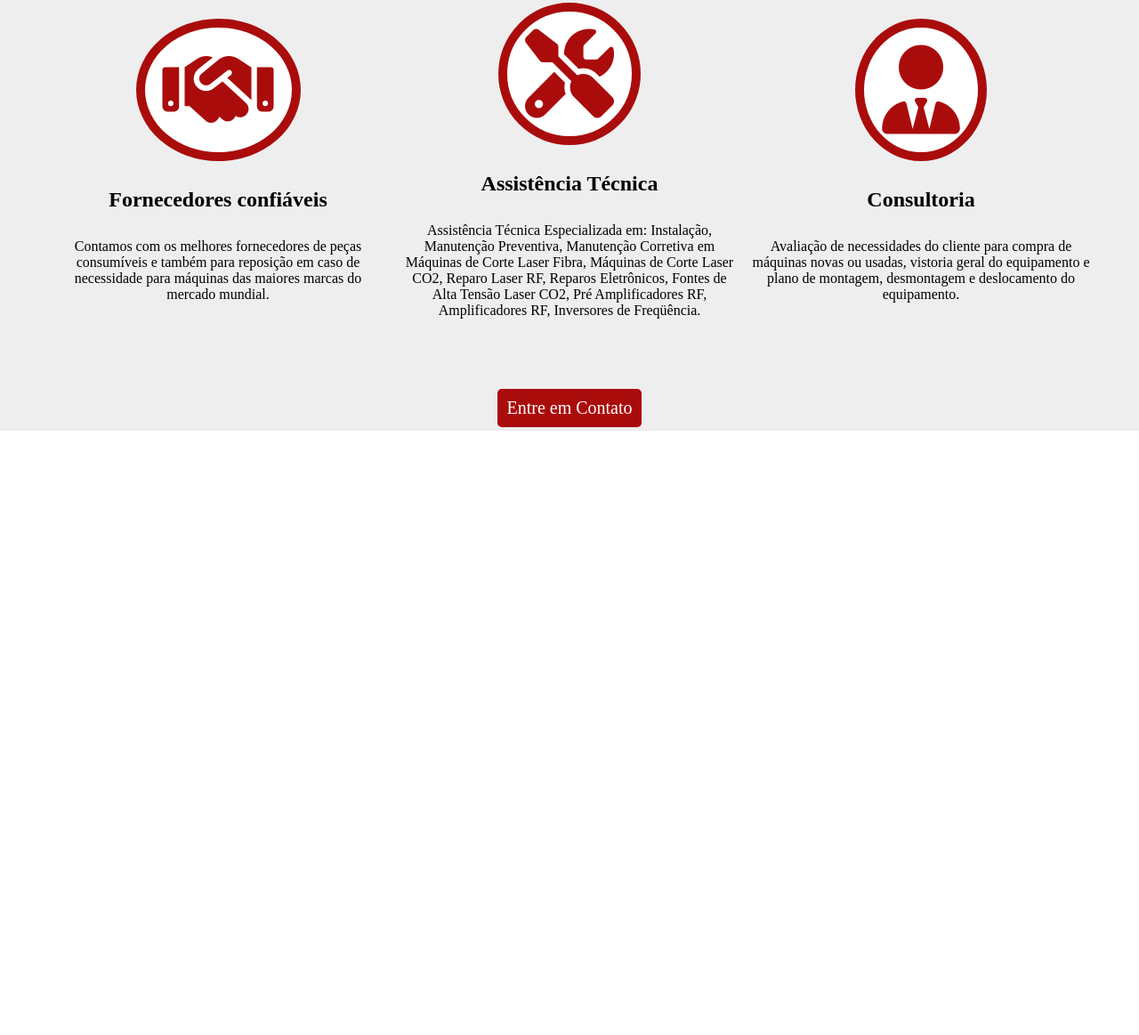
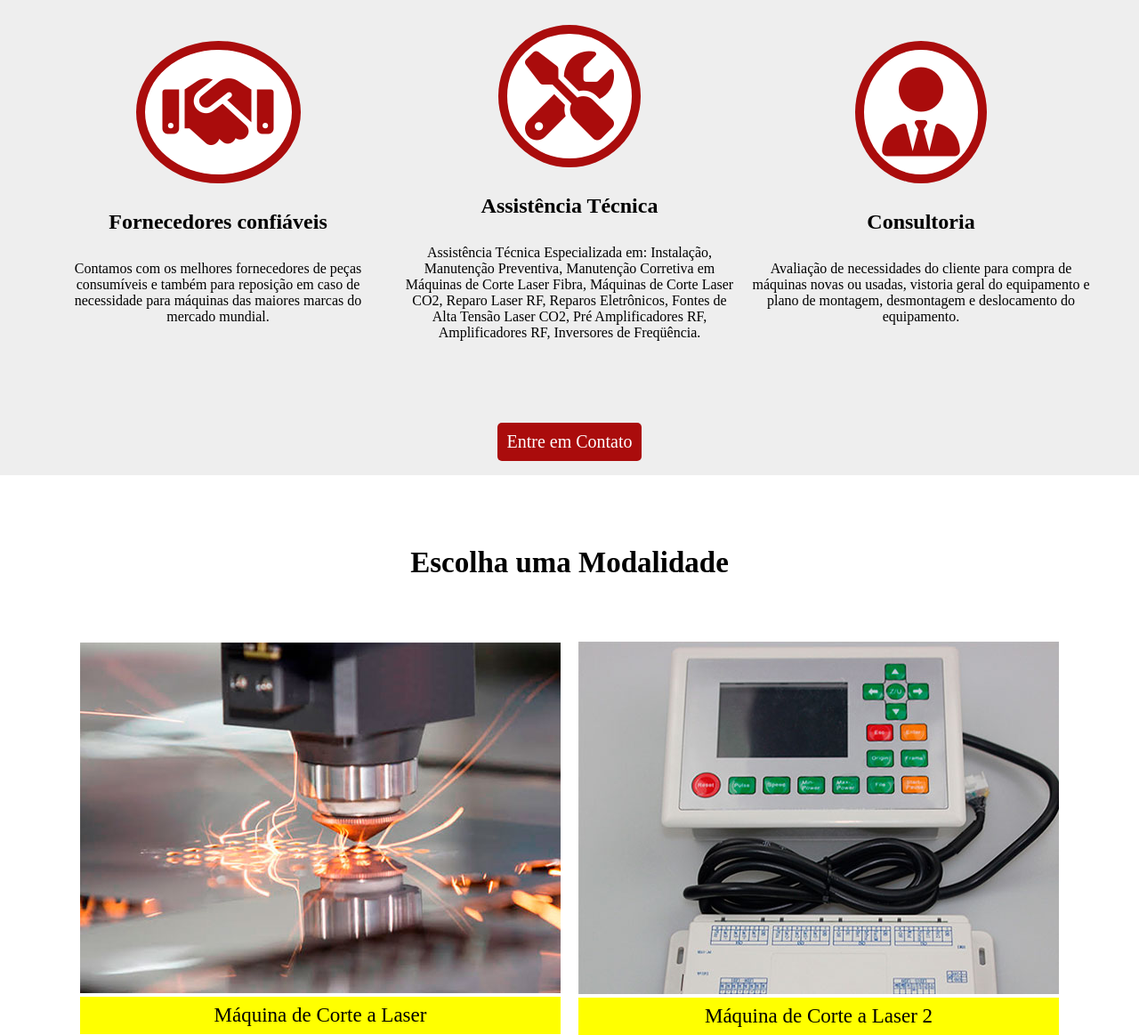
Before and after one commit to luisgarduci/Freela, a plain HTML site: page index.html in a window 1280 px wide. Shown: the part 723-1886 px from the top of the page at 89% size. Before the commit the page ends 1207 px from the top, so only its background shows below. Drawn offline with Linux system fonts and the light colour scheme.

Commit message:
modality section finished

```diff
--- a/index.html
+++ b/index.html
@@ -97,8 +97,19 @@
         </div>
         <a href="#">Entre em Contato</a>
     </section>
-    <section>
-        <div></div>
+    <section id="modality">
+        <h1>Escolha uma Modalidade</h1>
+        <div id="container-modalities">
+            <div>
+                <img src="images/laserfibra.jpg" alt="">
+                <p>Máquina de Corte a Laser</p>
+            </div>
+            <div>
+                <img src="images/cortelaser.jpg" alt="">
+                <p>Máquina de Corte a Laser 2</p>
+            </div>
+        </div>
+
     </section>
       <script src="script.js"></script>
 </body>
--- a/style.css
+++ b/style.css
@@ -164,9 +164,9 @@ header > #container-information > a {
     justify-content: space-around;
     align-items: center;
     flex-direction: column;
-    gap: 70px;
+    gap: 60px;
     background-color: #EEEEEE;
-    height: 600px;
+    height: 650px;
   }
 
   section#service > h1 {
@@ -216,6 +216,36 @@ header > #container-information > a {
     color: #AA0C0C;
   }
 
+  section#modality {
+    width: 100%;
+    display: flex;
+    justify-content: center;
+    align-items: center;
+    gap: 70px;
+    flex-direction: column;
+    margin-top: 80px;
+  }
+
+  section#modality > h1 {
+    font-size: 33px;
+  }
+
+  section#modality > #container-modalities {
+    display: flex;
+    justify-content: center;
+    align-items: center;
+    gap: 20px;
+    flex-wrap: wrap;
+  }
+
+  section#modality > #container-modalities > div > p {
+    background-color: yellow;
+    color: black;
+    text-align: center;
+    padding: 8px;
+    font-size: 23px;
+  }
+
  @media (max-width: 1190px) {
     section#service > #service-details {
         gap: 5px;
@@ -252,3 +282,18 @@ header > #container-information > a {
         gap: 40px;
       }
   }
+
+  @media (max-width: 700px) {
+
+    section#modality > h1 {
+       font-size: 28px;
+    }
+
+    section#modality > #container-modalities > div > img {
+      width: 400px;
+    }
+
+    section#modality > #container-modalities {
+      gap: 50px;
+    }
+  }
```
Also changed, not shown: images/cortelaser.jpg (added), images/laserfibra.jpg (added).
